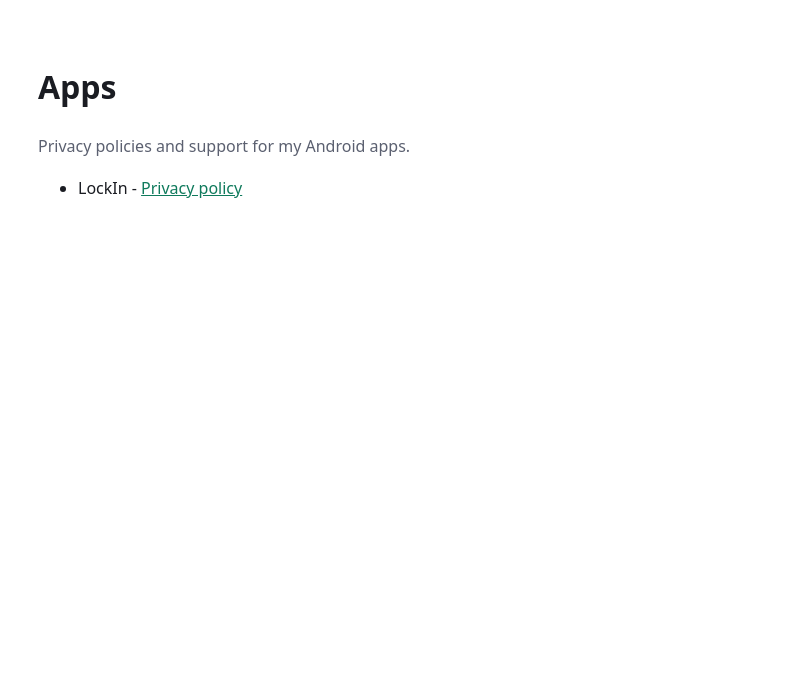
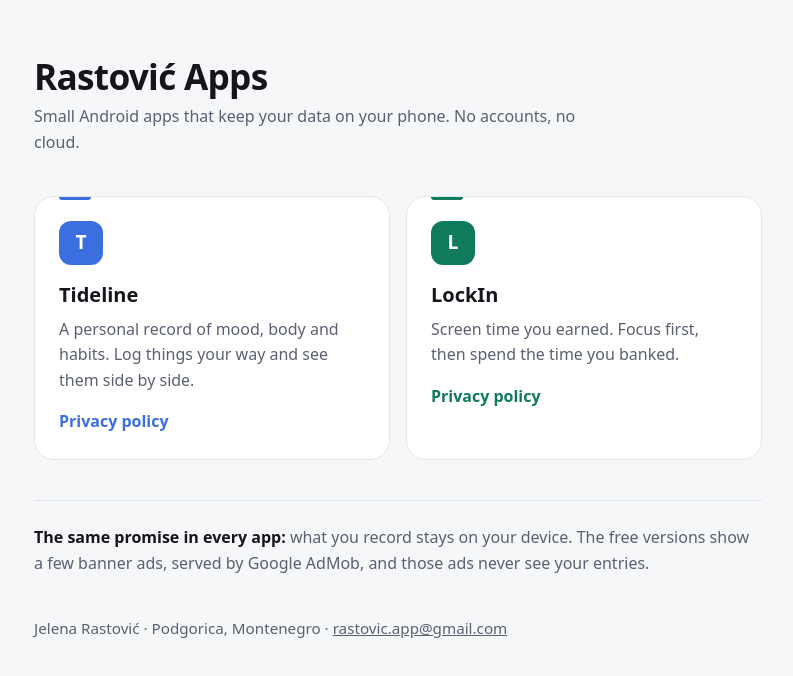
Before and after one commit to Rastovic/rastovic.github.io, a plain HTML site: page index.html in a window 1280 px wide. Shown: the whole page, without its empty margins (242-1035 px from the left). Drawn offline with Linux system fonts and the light colour scheme.

Commit message:
Revamp index.html with new styles and content
Updated layout and styles for improved presentation of apps. Added new header and section for app descriptions.

```diff
--- a/index.html
+++ b/index.html
@@ -4,25 +4,78 @@
 <meta charset="utf-8">
 <meta name="viewport" content="width=device-width, initial-scale=1">
 <title>Rastović Apps</title>
+<meta name="description" content="Small, private Android apps by Jelena Rastović.">
 <style>
-  :root { --bg: #ffffff; --ink: #1a1c22; --muted: #5b6070; --accent: #0f7a5c; }
+  :root {
+    --bg: #f6f7f9; --surface: #ffffff; --ink: #14161c; --muted: #5b6070;
+    --stroke: #e3e6ec; --lockin: #0f7a5c; --tideline: #3b6fe0;
+  }
   @media (prefers-color-scheme: dark) {
-    :root { --bg: #0a0d13; --ink: #e8eaf0; --muted: #a0a6b4; --accent: #5fd3a8; }
+    :root {
+      --bg: #0a0d13; --surface: #131722; --ink: #e8eaf0; --muted: #a0a6b4;
+      --stroke: #232734; --lockin: #5fd3a8; --tideline: #7aa2ff;
+    }
   }
+  * { box-sizing: border-box; }
   body { margin: 0; background: var(--bg); color: var(--ink);
          font: 16px/1.6 system-ui, -apple-system, "Segoe UI", Roboto, sans-serif; }
-  main { max-width: 720px; margin: 0 auto; padding: 40px 16px; }
-  a { color: var(--accent); }
-  p { color: var(--muted); }
+  main { max-width: 760px; margin: 0 auto; padding: 56px 16px 64px; }
+  header h1 { font-size: 2.2rem; line-height: 1.15; margin: 0 0 8px; letter-spacing: -0.02em; }
+  header p { color: var(--muted); margin: 0; max-width: 34rem; }
+  .apps { display: grid; gap: 16px; margin: 40px 0; grid-template-columns: repeat(auto-fit, minmax(280px, 1fr)); }
+  .card { background: var(--surface); border: 1px solid var(--stroke); border-radius: 20px; padding: 24px;
+          position: relative; overflow: hidden; }
+  .card::before { content: ""; position: absolute; top: 0; left: 24px; width: 32px; height: 3px;
+                  border-radius: 0 0 3px 3px; background: var(--c); }
+  .badge { width: 44px; height: 44px; border-radius: 12px; display: grid; place-items: center;
+           font-weight: 700; font-size: 1.2rem; color: var(--surface); background: var(--c); margin-bottom: 14px; }
+  .card h2 { margin: 0 0 6px; font-size: 1.25rem; }
+  .card p { margin: 0 0 16px; color: var(--muted); }
+  .card ul { list-style: none; padding: 0; margin: 0; display: flex; gap: 16px; flex-wrap: wrap; }
+  .card a { color: var(--c); font-weight: 600; text-decoration: none; }
+  .card a:hover { text-decoration: underline; }
+  .lockin { --c: var(--lockin); }
+  .tideline { --c: var(--tideline); }
+  .promise { border-top: 1px solid var(--stroke); padding-top: 24px; color: var(--muted); }
+  .promise strong { color: var(--ink); }
+  footer { margin-top: 40px; color: var(--muted); font-size: 0.95rem; }
+  footer a { color: inherit; }
 </style>
 </head>
 <body>
 <main>
-  <h1>Apps</h1>
-  <p>Privacy policies and support for my Android apps.</p>
-  <ul>
-    <li>LockIn - <a href="lockin/privacy/">Privacy policy</a></li>
-  </ul>
+  <header>
+    <h1>Rastović Apps</h1>
+    <p>Small Android apps that keep your data on your phone. No accounts, no cloud.</p>
+  </header>
+
+  <section class="apps">
+    <article class="card tideline">
+      <div class="badge" aria-hidden="true">T</div>
+      <h2>Tideline</h2>
+      <p>A personal record of mood, body and habits. Log things your way and see them side by side.</p>
+      <ul>
+        <li><a href="tideline/privacy/">Privacy policy</a></li>
+      </ul>
+    </article>
+
+    <article class="card lockin">
+      <div class="badge" aria-hidden="true">L</div>
+      <h2>LockIn</h2>
+      <p>Screen time you earned. Focus first, then spend the time you banked.</p>
+      <ul>
+        <li><a href="lockin/privacy/">Privacy policy</a></li>
+      </ul>
+    </article>
+  </section>
+
+  <p class="promise"><strong>The same promise in every app:</strong> what you record stays on your device.
+    The free versions show a few banner ads, served by Google AdMob, and those ads never see your entries.</p>
+
+  <footer>
+    Jelena Rastović · Podgorica, Montenegro ·
+    <a href="mailto:rastovic.app@gmail.com">rastovic.app@gmail.com</a>
+  </footer>
 </main>
 </body>
 </html>
```
